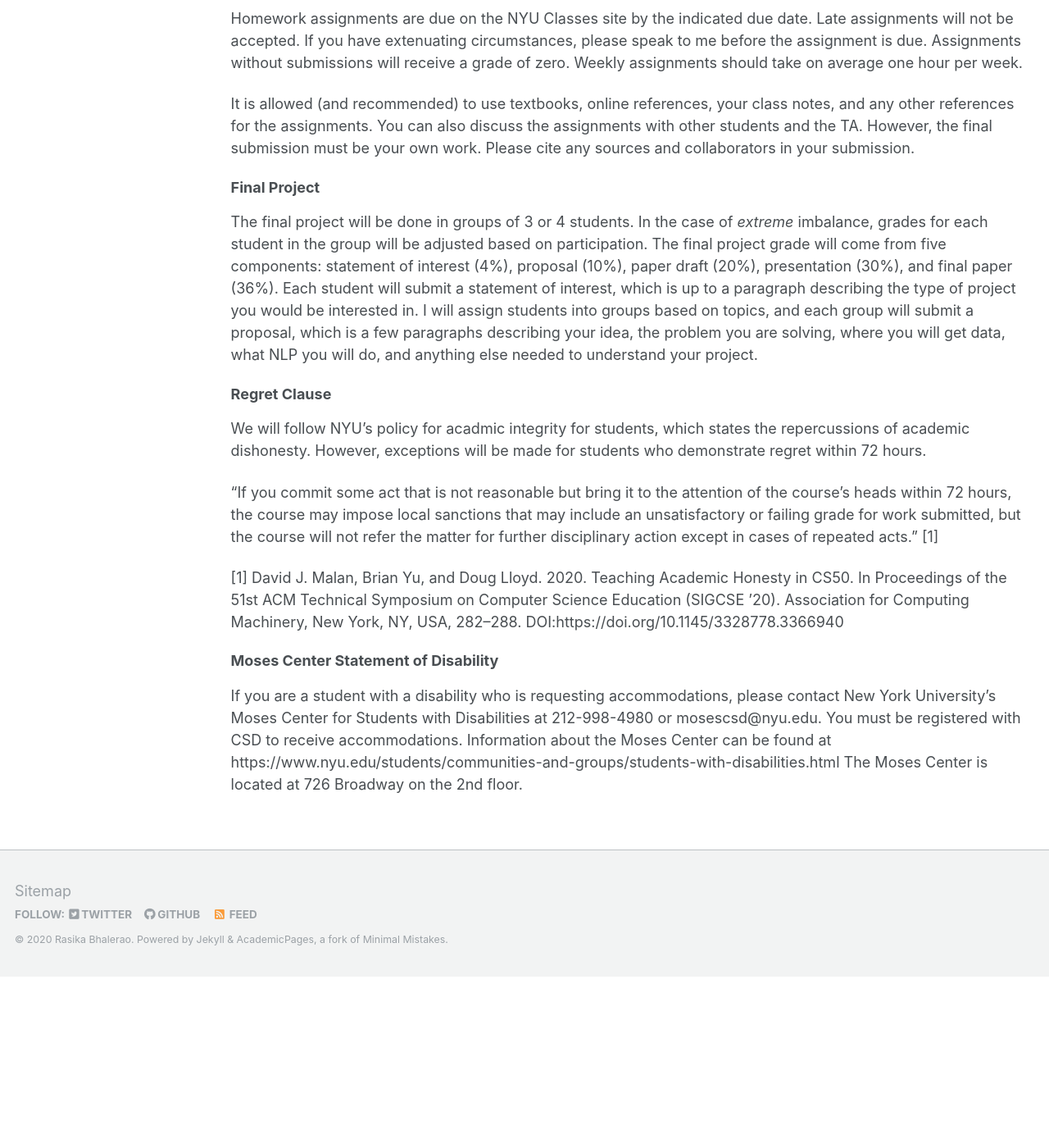
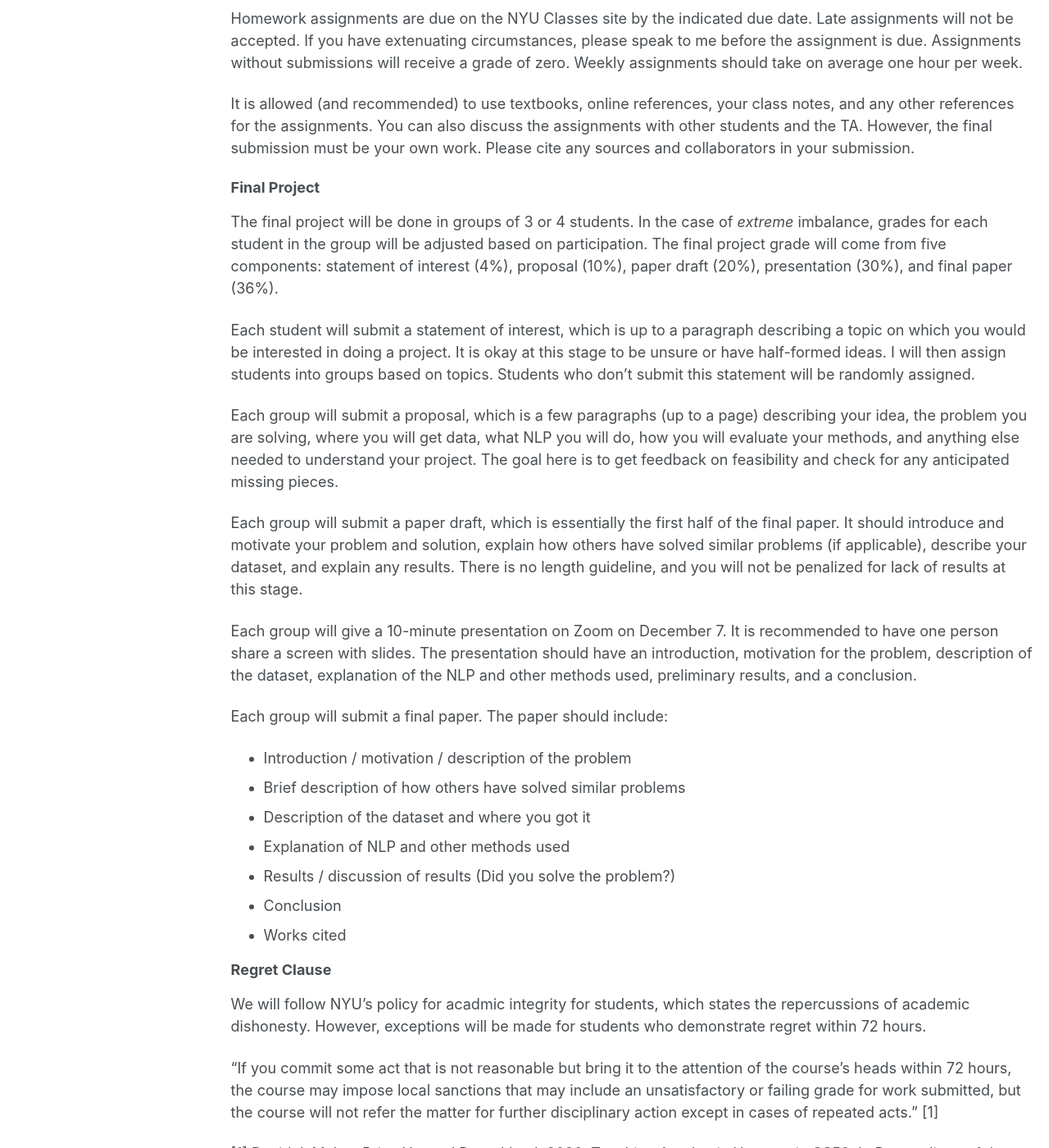
Before and after one commit to rasikabh/rasikabh.github.io, a Jekyll site: the page built from _pages/nlp2020.md, in a window 1280 px wide and 1400 px high, scrolled down 2519 px. Shown: the whole window at 82% size. Built offline with Jekyll 4.4.1, drawn with Linux system fonts in a browser that asks for light colours; before the commit the page ends 3710 px from its top, so only the background shows below that.

Commit message:
Update nlp2020.md

```diff
--- a/_pages/nlp2020.md
+++ b/_pages/nlp2020.md
@@ -90,7 +90,24 @@ Homework assignments are due on the NYU Classes site by the indicated due date.
 It is allowed (and recommended) to use textbooks, online references, your class notes, and any other references for the assignments. You can also discuss the assignments with other students and the TA. However, the final submission must be your own work. Please cite any sources and collaborators in your submission.
 
 ### Final Project
-The final project will be done in groups of 3 or 4 students. In the case of *extreme* imbalance, grades for each student in the group will be adjusted based on participation. The final project grade will come from five components: statement of interest (4%), proposal (10%), paper draft (20%), presentation (30%), and final paper (36%). Each student will submit a statement of interest, which is up to a paragraph describing the type of project you would be interested in. I will assign students into groups based on topics, and each group will submit a proposal, which is a few paragraphs describing your idea, the problem you are solving, where you will get data, what NLP you will do, and anything else needed to understand your project.
+The final project will be done in groups of 3 or 4 students. In the case of *extreme* imbalance, grades for each student in the group will be adjusted based on participation. The final project grade will come from five components: statement of interest (4%), proposal (10%), paper draft (20%), presentation (30%), and final paper (36%).
+
+Each student will submit a statement of interest, which is up to a paragraph describing a topic on which you would be interested in doing a project. It is okay at this stage to be unsure or have half-formed ideas. I will then assign students into groups based on topics. Students who don't submit this statement will be randomly assigned.
+
+Each group will submit a proposal, which is a few paragraphs (up to a page) describing your idea, the problem you are solving, where you will get data, what NLP you will do, how you will evaluate your methods, and anything else needed to understand your project. The goal here is to get feedback on feasibility and check for any anticipated missing pieces.
+
+Each group will submit a paper draft, which is essentially the first half of the final paper. It should introduce and motivate your problem and solution, explain how others have solved similar problems (if applicable), describe your dataset, and explain any results. There is no length guideline, and you will not be penalized for lack of results at this stage.
+
+Each group will give a 10-minute presentation on Zoom on December 7. It is recommended to have one person share a screen with slides. The presentation should have an introduction, motivation for the problem, description of the dataset, explanation of the NLP and other methods used, preliminary results, and a conclusion.
+
+Each group will submit a final paper. The paper should include:
+- Introduction / motivation / description of the problem
+- Brief description of how others have solved similar problems
+- Description of the dataset and where you got it
+- Explanation of NLP and other methods used
+- Results / discussion of results (Did you solve the problem?)
+- Conclusion
+- Works cited
 
 ### Regret Clause
 We will follow NYU's policy for acadmic integrity for students, which states the repercussions of academic dishonesty. However, exceptions will be made for students who demonstrate regret within 72 hours.
```
